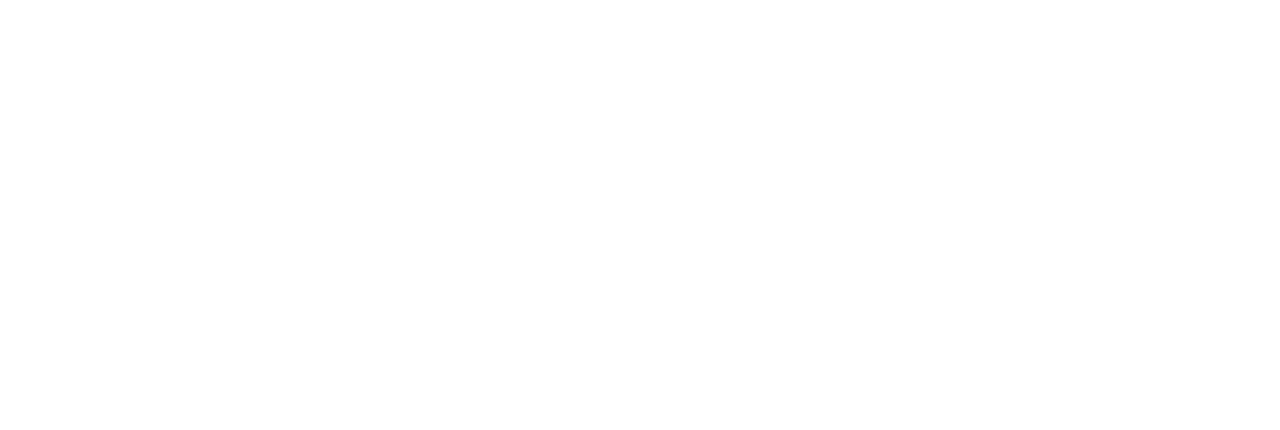
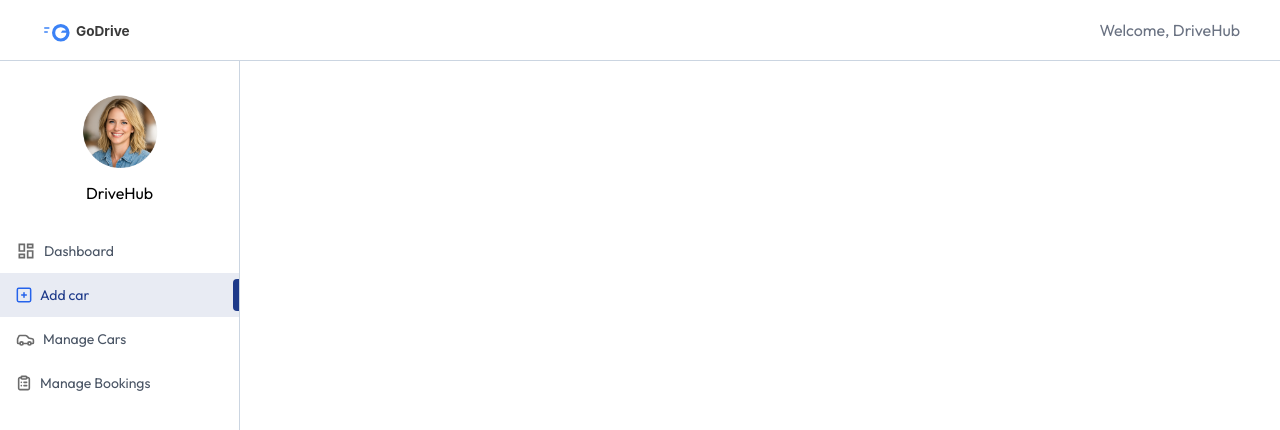
Before and after one commit to athmika2904/CarRental-Website, a React (Vite) app in the folder clientpage/: page /owner/add-car in a window 1280 px wide. Before the commit this address had no page. Shown: the top 430 px of the page. Built offline with nearby package versions, Linux system fonts and the light colour scheme.

Commit message:
added owner dashboard

```diff
--- a/clientpage/src/App.jsx
+++ b/clientpage/src/App.jsx
@@ -6,6 +6,11 @@
 import CarDetails from './pages/carDetails';
 import MyBookings from './pages/MyBookings';
 import Footer from './components/Footer';
+import Layout from './pages/Owner/Layout';
+import Dashboard from './pages/Owner/Dashboard';
+import ManageCars from './pages/Owner/ManageCars';
+import Addcar from './pages/Owner/Addcar';
+import Managebookings from './pages/Owner/Managebookings';
 const App = () => {
   const [showlogin,setShowLogin]=useState(false);
   const isOwnerpath=useLocation().pathname.startsWith('/owner')
@@ -17,6 +22,12 @@
         <Route path='/car-details/:id' element={<CarDetails/>}/>
         <Route path='/cars' element={<Cars/>}/>
         <Route path='/my-bookings' element={<MyBookings/>}/>
+        <Route path='/owner' element={<Layout/>}>
+          <Route index element={<Dashboard/>}/>
+          <Route path='add-car' element={<Addcar/>}/>
+          <Route path='manage-cars' element={<ManageCars/>}/>
+          <Route path='manage-bookings' element={<Managebookings/>}/>
+        </Route>
       </Routes>
       {!isOwnerpath && <Footer/>}
     </>
--- /dev/null
+++ b/clientpage/src/components/Owner/Navbarowner.jsx
@@ -0,0 +1,16 @@
+import React from 'react'
+import { assets, dummyUserData } from '../../assets/assets'
+import {Link} from 'react-router-dom'
+const Navbarowner = () => {
+  const user=dummyUserData;
+  return (
+    <div className='flex items-center justify-between px-6 md:px-10 py-4 text-gray-500 border-b border-borderColor
+    relative transition-all'>
+      <Link to='/'>
+      <img src={assets.logo} alt="" className='h-7'/></Link>
+      <p>Welcome, {user.name || "Owner"}</p>
+    </div>
+  )
+}
+
+export default Navbarowner
--- /dev/null
+++ b/clientpage/src/components/Owner/Sidebar.jsx
@@ -0,0 +1,96 @@
+import React, { useState } from "react";
+import { assets, dummyUserData, ownerMenuLinks } from "../../assets/assets";
+import { NavLink, useLocation } from "react-router-dom";
+
+const Sidebar = () => {
+  const user = dummyUserData;
+  const loc = useLocation();
+
+  const [img, setImg] = useState("");
+  const [userImage, setUserImage] = useState(user?.image);
+
+  const updateImg = async () => {
+    if (img) {
+      const newImg = URL.createObjectURL(img);
+      setUserImage(newImg);
+      setImg("");
+    }
+  };
+
+  return (
+    <div
+      className="relative min-h-screen md:flex flex-col items-center pt-8
+      max-w-13 md:max-w-60 w-full border-r border-borderColor text-sm"
+    >
+      <div className="group relative">
+        <label htmlFor="img">
+          <img
+            src={img ? URL.createObjectURL(img) : userImage || assets.testimonial_image_1}
+            alt=""
+            className="rounded-full w-20 h-20 object-cover"
+          />
+
+          <input
+            type="file"
+            id="img"
+            accept="image/*"
+            hidden
+            onChange={(e) => setImg(e.target.files[0])}
+          />
+
+          <div
+            className="absolute hidden top-0 right-0 left-0 bottom-0
+            bg-black/10 rounded-full group-hover:flex items-center
+            justify-center cursor-pointer"
+          >
+            <img src={assets.edit_icon} alt="" />
+          </div>
+        </label>
+      </div>
+
+      {img && (
+        <button
+          className="absolute top-0 right-0 flex p-2 gap-1 bg-primary/10
+          text-primary cursor-pointer"
+          onClick={updateImg}
+        >
+          Save
+          <img src={assets.check_icon} alt="" width={13} />
+        </button>
+      )}
+
+      <p className="mt-2 text-base max-md:hidden">{user?.name}</p>
+
+      <div className="w-full">
+        {ownerMenuLinks.map((link, index) => (
+          <NavLink
+            key={index}
+            to={link.path}
+            className={`relative flex items-center gap-2 w-full py-3 pl-4 first:mt-6 ${
+              link.path === loc.pathname
+                ? "bg-primary/10 text-primary"
+                : "text-gray-600"
+            }`}
+          >
+            <img
+              src={
+                link.path === loc.pathname ? link.coloredIcon : link.icon
+              }
+              alt=""
+            />
+
+            <span className="max-md:hidden">{link.name}</span>
+
+            <div
+              className={`${
+                link.path === loc.pathname && "bg-primary"
+              } w-1.5 h-8 rounded-l right-0 absolute`}
+            ></div>
+          </NavLink>
+        ))}
+      </div>
+    </div>
+  );
+};
+
+export default Sidebar;
--- /dev/null
+++ b/clientpage/src/components/Owner/TitleOwner.jsx
@@ -0,0 +1,12 @@
+import React from 'react'
+
+const TitleOwner = ({title,subtitle}) => {
+  return (
+    <div>
+      <h1 className='font-medium text-3xl'>{title}</h1>
+      <p className='text-sm md:text-base text-gray-500/90 mt-2 max-w-156'>{subtitle}</p>
+    </div>
+  )
+}
+
+export default TitleOwner
--- /dev/null
+++ b/clientpage/src/pages/Owner/Addcar.jsx
@@ -0,0 +1,11 @@
+import React from 'react'
+
+const Addcar = () => {
+  return (
+    <div>
+
+    </div>
+  )
+}
+
+export default Addcar
--- /dev/null
+++ b/clientpage/src/pages/Owner/Dashboard.jsx
@@ -0,0 +1,11 @@
+import React from 'react'
+
+const Dashboard = () => {
+  return (
+    <div>
+
+    </div>
+  )
+}
+
+export default Dashboard
--- /dev/null
+++ b/clientpage/src/pages/Owner/Layout.jsx
@@ -0,0 +1,18 @@
+import React from 'react'
+import Navbarowner from '../../components/Owner/Navbarowner'
+import Sidebar from '../../components/Owner/Sidebar'
+import { Outlet } from 'react-router-dom'
+
+const Layout = () => {
+  return (
+    <div className='flex flex-col'>
+      <Navbarowner/>
+      <div className='flex'>
+        <Sidebar/>
+        <Outlet/>
+      </div>
+    </div>
+  )
+}
+
+export default Layout
--- /dev/null
+++ b/clientpage/src/pages/Owner/ManageCars.jsx
@@ -0,0 +1,11 @@
+import React from 'react'
+
+const ManageCars = () => {
+  return (
+    <div>
+
+    </div>
+  )
+}
+
+export default ManageCars
--- /dev/null
+++ b/clientpage/src/pages/Owner/Managebookings.jsx
@@ -0,0 +1,11 @@
+import React from 'react'
+
+const Managebookings = () => {
+  return (
+    <div>
+
+    </div>
+  )
+}
+
+export default Managebookings
```
